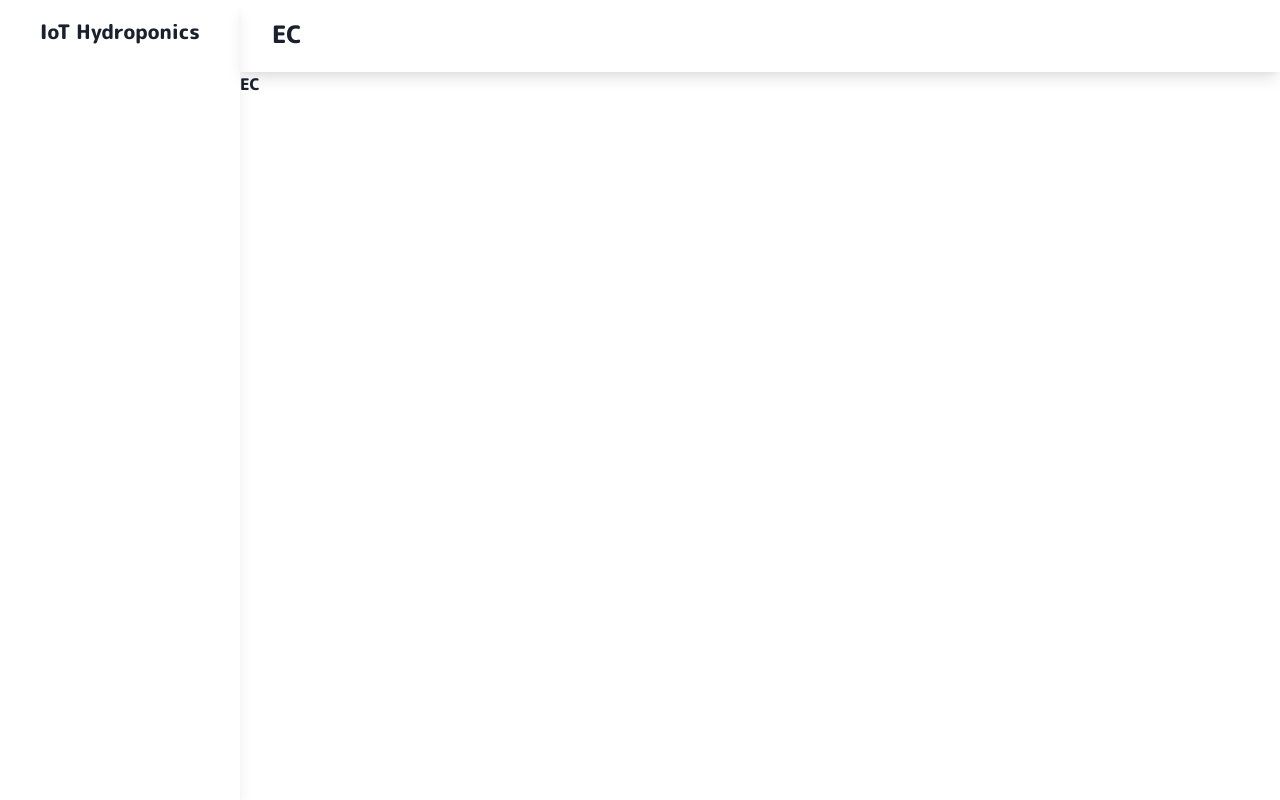
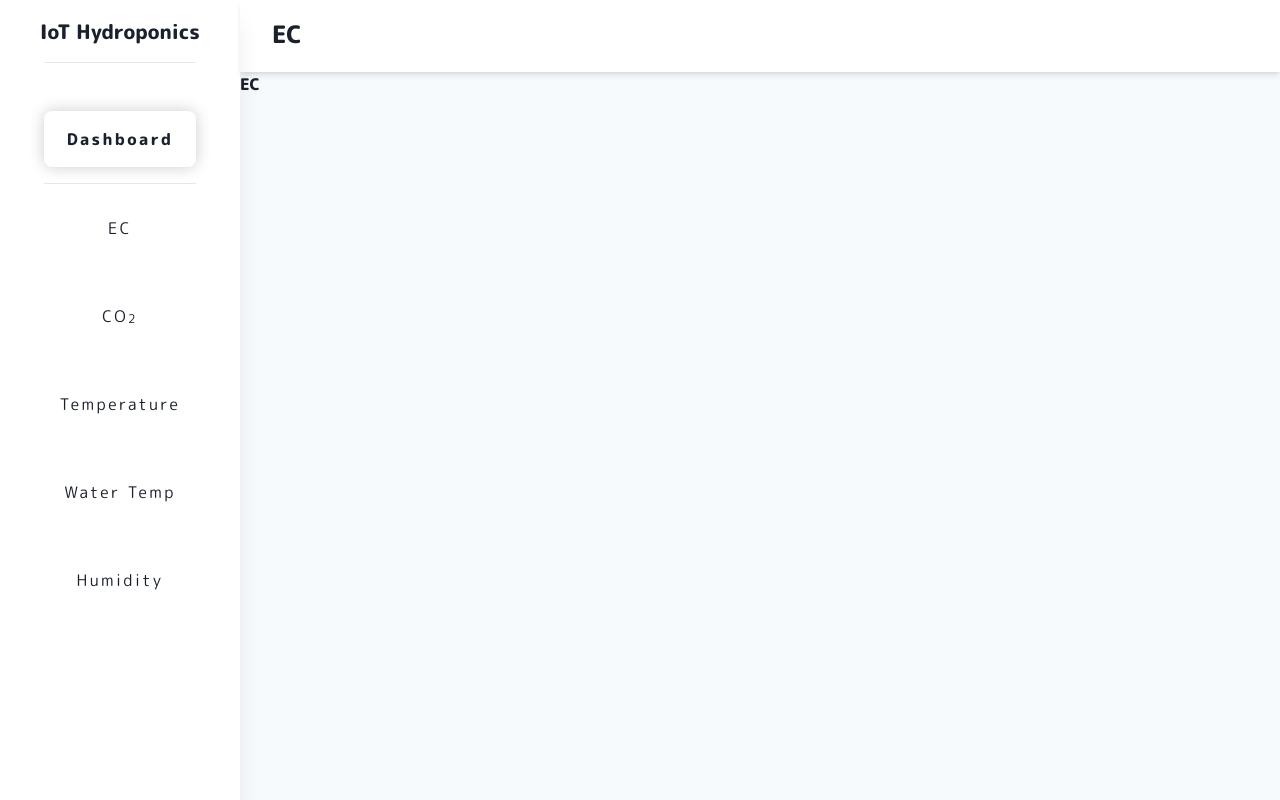
Before and after one commit to todorihayato/hydroponics-dashboard, a React (Vite) app: page /ec in a window 1280 px wide. Built offline with nearby package versions, Linux system fonts and the light colour scheme.

Commit message:
⚡️ サイドバータブの作成

```diff
--- a/src/components/elements/Layout/LayoutHeader.tsx
+++ b/src/components/elements/Layout/LayoutHeader.tsx
@@ -22,7 +22,7 @@ export const LayoutHeader = () => {
     }
   }
   return (
-    <Box h={'72px'} w={'calc(100% - 240px)'} position={'fixed'} shadow={'lg'} ml={"240px"}>
+    <Box h={'72px'} w={'calc(100% - 240px)'} position={'fixed'} boxShadow={'md'} ml={"240px"} zIndex={'2'}>
       <Text fontWeight={'800'} fontSize={'2xl'} ml={'32px'} my={'16px'}>
         {convertPath(path)}
       </Text>
--- a/src/components/elements/Layout/LayoutSidebar.tsx
+++ b/src/components/elements/Layout/LayoutSidebar.tsx
@@ -1,9 +1,60 @@
-import { Box, Text } from '@chakra-ui/react'
+import { Box, Divider, TabList, Tabs, Text } from '@chakra-ui/react'
+import { useNavigate } from 'react-router-dom'
+import { LayoutTab } from './LayoutTab'
 
 export const LayoutSidebar = () => {
+  const navigate = useNavigate()
+  const convertPath = (index: number) => {
+    switch (index) {
+      case 0:
+        return ''
+      case 1:
+        return 'ec'
+      case 2:
+        return 'co2'
+      case 3:
+        return 'temperature'
+      case 4:
+        return 'water_temperature'
+      case 5:
+        return 'humidity'
+      default:
+        return ''
+    }
+  }
   return (
-    <Box h={'100vh'} w={"240px"} shadow={'lg'} position={"fixed"} >
-      <Text w={'100%'} textAlign={'center'} pt={4} fontWeight={'800'} fontSize={'xl'}>IoT Hydroponics</Text>
+    <Box h={'100vh'} w={'240px'} shadow={'xl'} position={'fixed'} zIndex={'3'}>
+      <Text
+        w={'100%'}
+        textAlign={'center'}
+        py={4}
+        fontWeight={'800'}
+        fontSize={'xl'}
+      >
+        IoT Hydroponics
+      </Text>
+      <Box display={'flex'} justifyContent={'center'}>
+        <Divider w={'152.82px'} opacity={1}/>
+      </Box>
+      <Box mt={'32px'} w={'100%'} display={'flex'} justifyContent={'center'}>
+        <Tabs
+          orientation={'vertical'}
+          variant={'unstyled'}
+          onChange={(index) => navigate(`/${convertPath(index)}`)}
+        >
+          <TabList>
+            <LayoutTab>Dashboard</LayoutTab>
+            <Divider opacity={1}/>
+            <LayoutTab>EC</LayoutTab>
+            <LayoutTab>
+              CO<sub>2</sub>
+            </LayoutTab>
+            <LayoutTab>Temperature</LayoutTab>
+            <LayoutTab>Water Temp</LayoutTab>
+            <LayoutTab>Humidity</LayoutTab>
+          </TabList>
+        </Tabs>
+      </Box>
     </Box>
   )
 }
--- /dev/null
+++ b/src/components/elements/Layout/LayoutTab.tsx
@@ -0,0 +1,23 @@
+import { Tab } from '@chakra-ui/react'
+import { ReactNode } from 'react'
+type Props = {
+  children: string | ReactNode
+}
+
+export const LayoutTab = (props: Props) => {
+  return (
+    <Tab
+      my={'16px'}
+      py={'16px'}
+      px={'16px'}
+      _selected={{
+        boxShadow: '0 0px 16px rgba(0, 0, 0, 0.2)',
+        rounded: 'lg',
+        fontWeight: '800'
+      }}
+      letterSpacing={'.15rem'}
+    >
+      {props.children}
+    </Tab>
+  )
+}
--- a/src/components/parts/PagesMargin.tsx
+++ b/src/components/parts/PagesContainer.tsx
@@ -6,7 +6,7 @@ type Props = {
 
 export const PagesContainer = (props: Props) => {
   return (
-    <Box left={"240px"} top={"72px"} position={"fixed"}>
+    <Box left={"240px"} top={"72px"} position={"fixed"} w={'calc(100vw - 240px)'} h={'calc(100vh - 72px)'} bg={'gray.50'}>
       {props.children}
     </Box>
   )
--- a/src/components/parts/index.ts
+++ b/src/components/parts/index.ts
@@ -1,2 +1,2 @@
 export { Layout } from './Layout'
-export { PagesContainer } from './PagesMargin'
+export { PagesContainer } from './PagesContainer'
--- a/src/config/theme.ts
+++ b/src/config/theme.ts
@@ -3,7 +3,7 @@ import { extendTheme } from '@chakra-ui/react'
 const theme = extendTheme({
   fonts: {
     body: `'M PLUS Rounded 1c', sans-serif`,
-  },
+  }
 })
 
 export default theme
```
